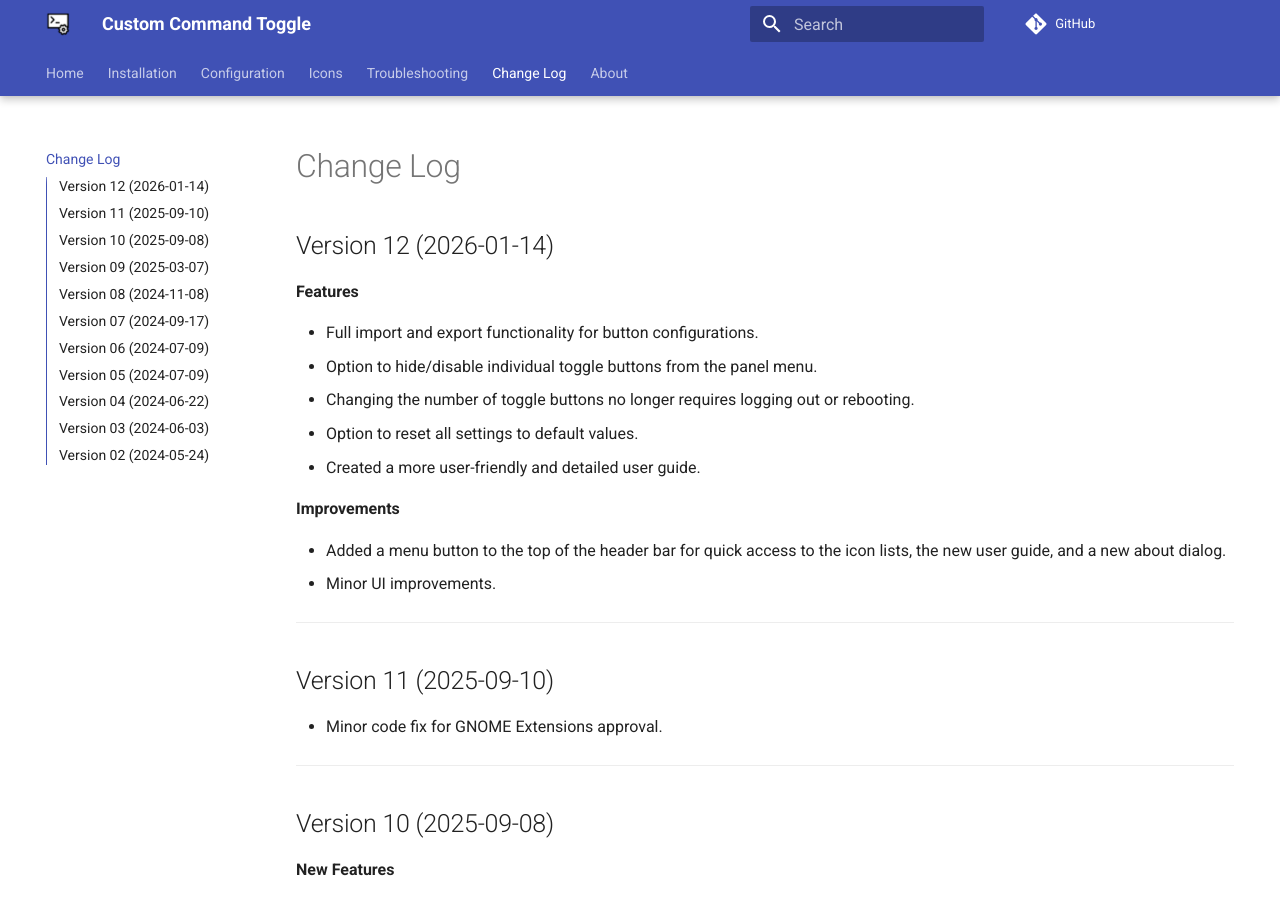
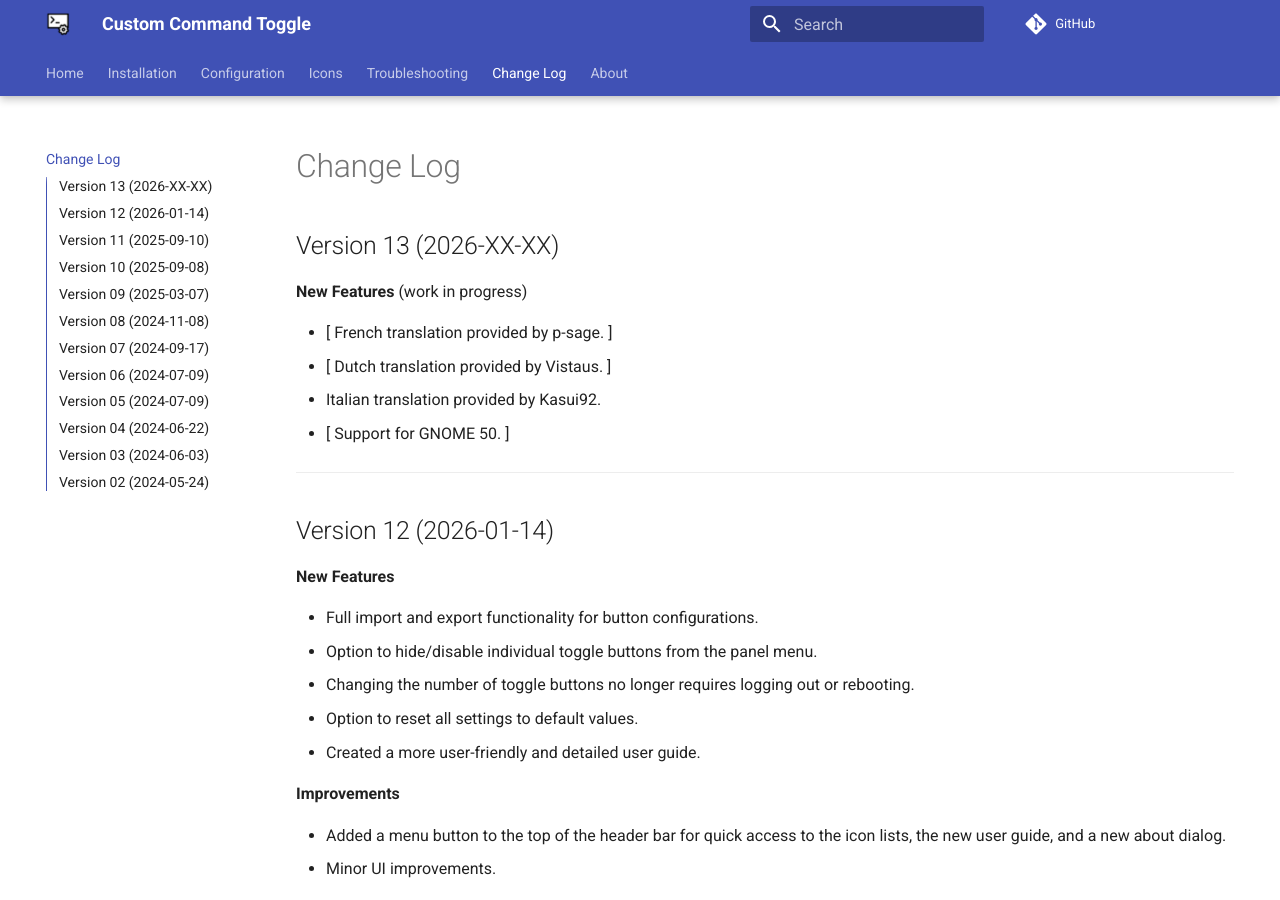
Before and after one commit to StorageB/custom-command-toggle, an MkDocs documentation site: the page built from docs/changelog.md, in a window 1280 px wide and 900 px high. Built offline with MkDocs 1.6.1 and Material for MkDocs 9.7.7, drawn with Linux system fonts in a browser that asks for light colours; comment, search, counter and statistics services are not loaded.

Commit message:
update changelog

```diff
--- a/docs/changelog.md
+++ b/docs/changelog.md
@@ -1,8 +1,19 @@
 <!-- changelog.md -->
+
+## Version 13 (2026-XX-XX)
+
+**New Features** (work in progress)
+
+- [ French translation provided by p-sage. ]
+- [ Dutch translation provided by Vistaus. ]
+- Italian translation provided by Kasui92.
+- [ Support for GNOME 50. ]
+
+---
 
 ## Version 12 (2026-01-14)
 
-**Features**
+**New Features**
 
 - Full import and export functionality for button configurations.
 - Option to hide/disable individual toggle buttons from the panel menu.
```
